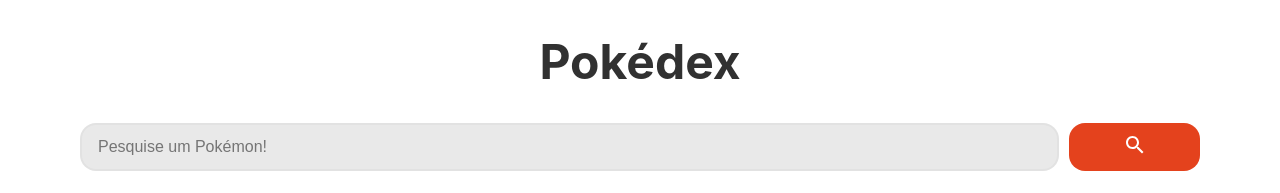
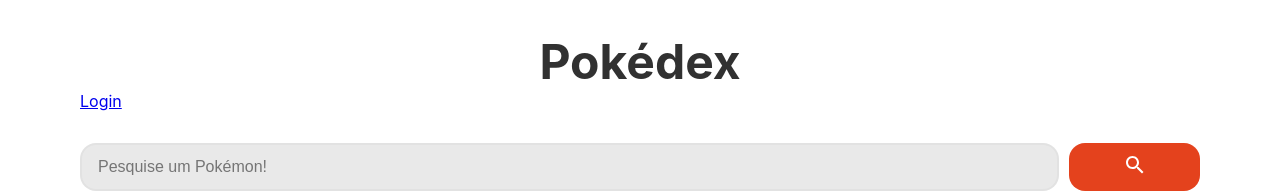
Before and after one commit to victorlimass/Pokedex-CJR, a React (Create React App) app: page / in a window 1280 px wide. Shown: the top 193 px of the page. Built offline with nearby package versions, Linux system fonts and the light colour scheme; no server answers.

Commit message:
trabalhando na pagina de login

```diff
--- /dev/null
+++ b/src/components/UserContext.js
@@ -0,0 +1,3 @@
+import {createContext} from "react";
+
+export const UserContext = createContext(null);
--- a/src/pages/Main/main.js
+++ b/src/pages/Main/main.js
@@ -73,6 +73,7 @@
     return (
       <Container>
         <h1>Pokédex</h1>
+        <a href="./login">Login</a>
         <form onSubmit={handleSearch} autoComplete="off">
           <SearchBar type="text" placeholder="Pesquise um Pokémon!"
             value={input} onChange={(event) => {setInput(event.target.value)}}/>
```
Also changed, not shown: src/components/login/login.js (added).
